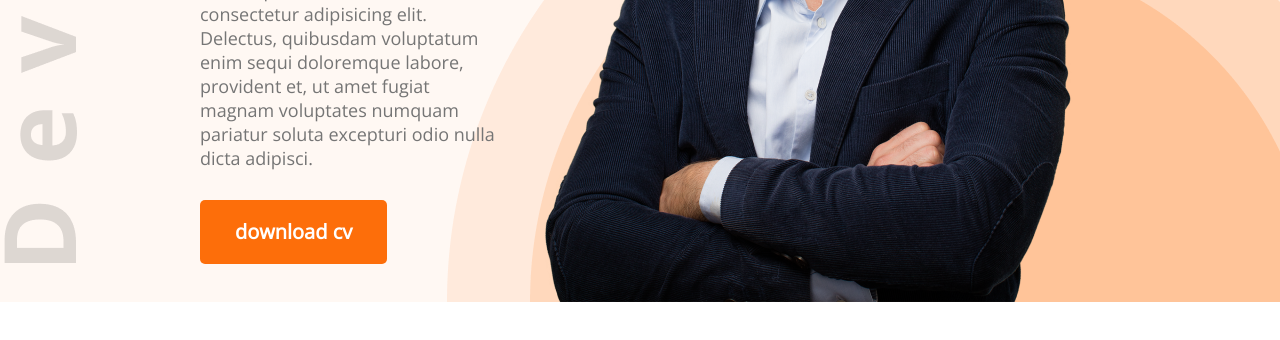
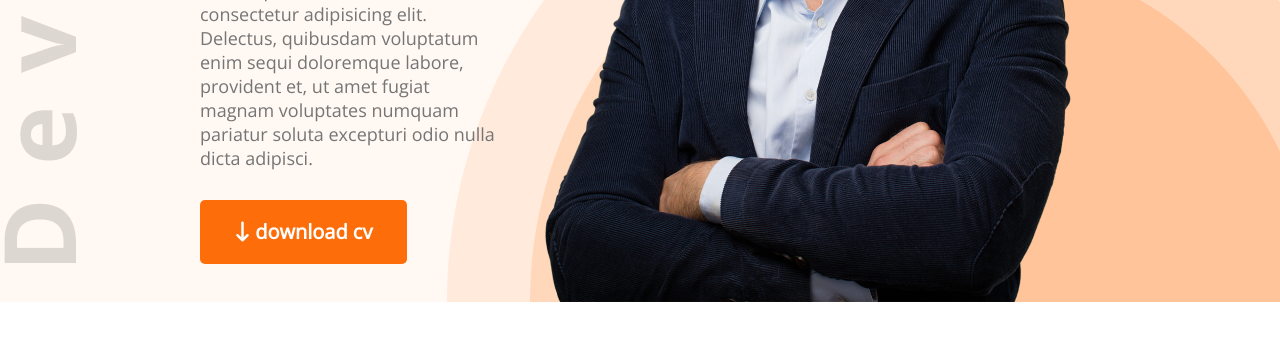
Before and after one commit to iaasif/protfolio-website, a plain HTML site: page index.html in a window 1280 px wide. Shown: the part 538-878 px from the top of the page. Drawn offline with nearby package versions, Linux system fonts and the light colour scheme.

Commit message:
icon added to download

```diff
--- a/index.html
+++ b/index.html
@@ -9,6 +9,7 @@
     <link rel="stylesheet" href="styles/style.css">
     <link rel="preconnect" href="https://fonts.googleapis.com">
     <link rel="preconnect" href="https://fonts.gstatic.com" crossorigin>
+    <script src="https://kit.fontawesome.com/e0b248b8e1.js" crossorigin="anonymous"></script>
     <link href="https://fonts.googleapis.com/css2?family=Open+Sans&display=swap" rel="stylesheet">
 </head>
 
@@ -35,7 +36,7 @@
                     odio
                     nulla dicta adipisci.
                 </p>
-                <button class="btn-primary">download cv</button>
+                <button class="btn-primary"><i class="fa-solid fa-arrow-down-long"></i> download cv</button>
             </div>
             <img src="images/hardy.png" alt="">
         </div>
```
